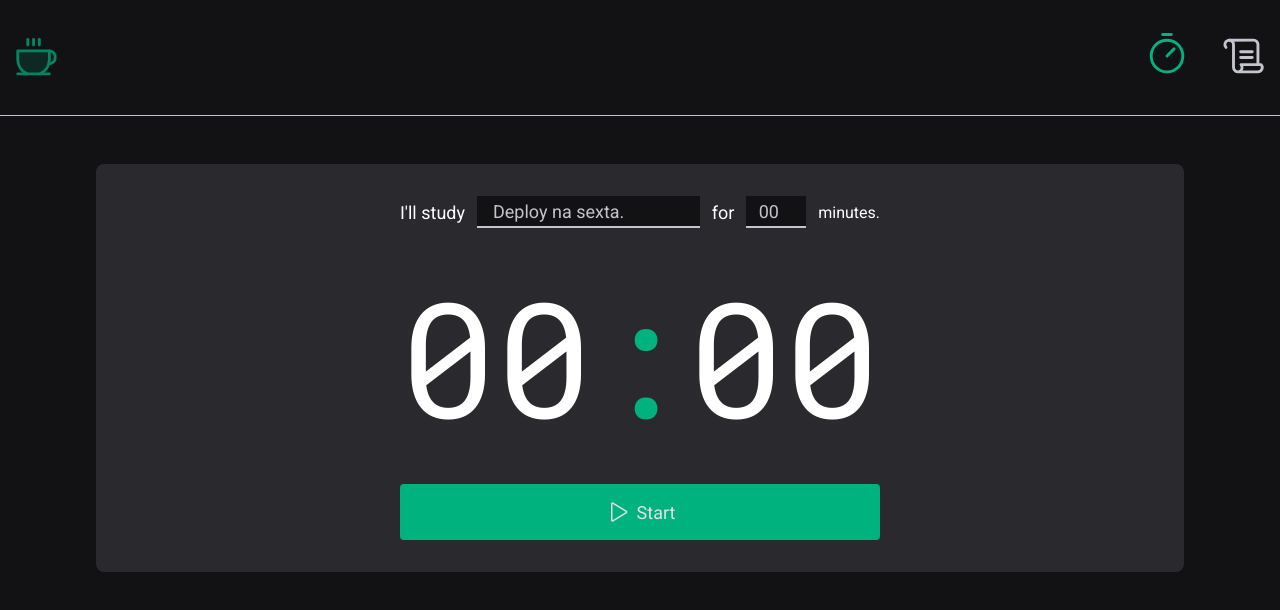
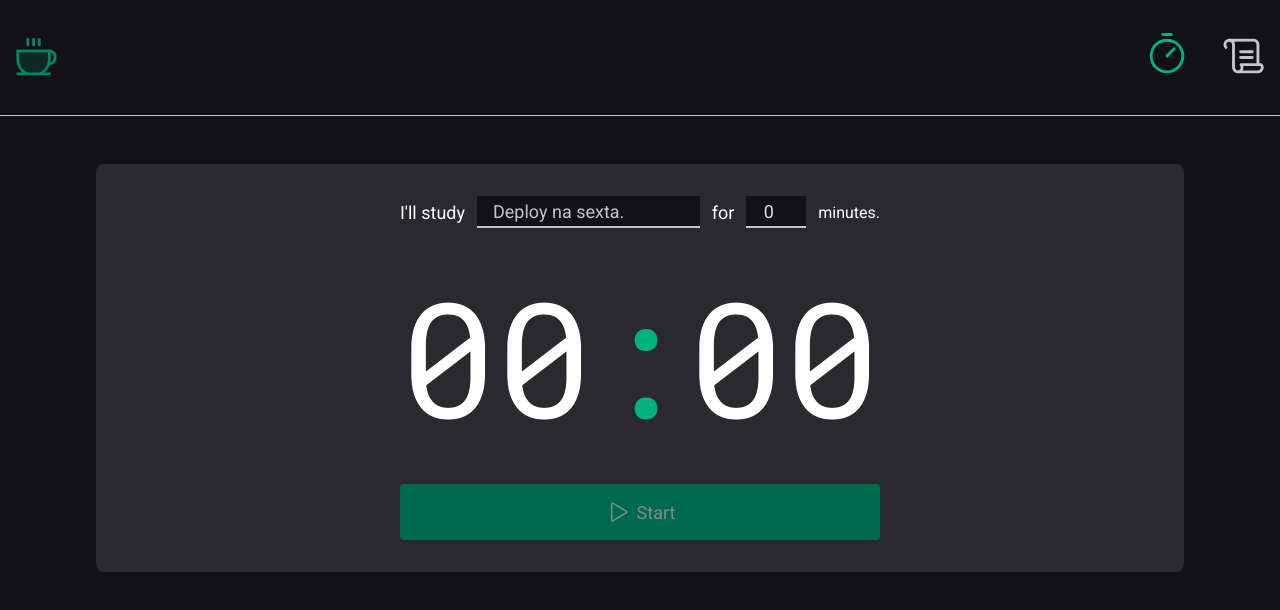
Before and after one commit to ssdev-95/ignite-2022-module-02-ignite-timer, a React (Vite) app: page / in a window 1280 px wide. Shown: the top 610 px of the page. Built offline with nearby package versions, Linux system fonts and the light colour scheme.

Commit message:
update: form validations

```diff
--- a/package.json
+++ b/package.json
@@ -10,12 +10,15 @@
     "lint": "eslint src --ext .ts,.tsx"
   },
   "dependencies": {
+    "@hookform/resolvers": "^2.9.5",
     "@types/styled-components": "^5.1.25",
     "phosphor-react": "^1.4.1",
     "react": "^18.0.0",
     "react-dom": "^18.0.0",
+    "react-hook-form": "^7.33.1",
     "react-router-dom": "^6.3.0",
-    "styled-components": "^5.3.5"
+    "styled-components": "^5.3.5",
+    "zod": "^3.17.3"
   },
   "devDependencies": {
     "@types/react": "^18.0.0",
--- a/src/pages/home/index.tsx
+++ b/src/pages/home/index.tsx
@@ -1,5 +1,8 @@
-//import { FormEvent } from 'react'
 import { Play } from 'phosphor-react'
+
+import { useForm } from 'react-hook-form'
+import { zodResolver } from '@hookform/resolvers/zod'
+import * as zod from 'zod'
 
 import {
   Button,
@@ -11,15 +14,48 @@ import {
   MinuteAmountInput,
 } from './styles'
 
+const newCycleFormSchema = zod.object({
+  task: zod.string().min(1, 'No empty task allowed'),
+  minutesAmount: zod
+    .number()
+    .min(5, 'Task should take at least 5 minutes.')
+    .max(60, 'Task cannot exceed 60 minutes.'),
+})
+
+type NewCycleFormData = zod.infer<typeof newCycleFormSchema>
+
 export function Home() {
   const options = ['Deploy na sexta', 'TDD', 'Docker', 'XGH']
+  const {
+    register,
+    handleSubmit,
+    reset,
+    watch,
+    formState: { errors },
+  } = useForm<NewCycleFormData>({
+    resolver: zodResolver(newCycleFormSchema),
+    defaultValues: { task: '', minutesAmount: 0 },
+  })
 
+  function onCreateNewTask(data: any) {
+    alert(JSON.stringify(data))
+    reset()
+  }
+
+  const task = watch('task')
+  const minutesAmount = watch('minutesAmount')
+  const isSubmitDisabled = !task.length || !minutesAmount
   return (
     <HomeContainer>
-      <form onSubmit={(e) => e.preventDefault()}>
+      <form onSubmit={handleSubmit(onCreateNewTask)}>
         <FormContainer>
           <label htmlFor="task">I&apos;ll study</label>
-          <TextInput id="task" placeholder="Deploy na sexta." list="tasks" />
+          <TextInput
+            id="task"
+            placeholder="Deploy na sexta."
+            list="tasks"
+            {...register('task')}
+          />
           <datalist id="tasks">
             {options.map((data) => (
               <option key={data} value={data}>
@@ -32,8 +68,12 @@ export function Home() {
             type="number"
             placeholder="00"
             step={5}
-            max="999"
+            min={5}
+            max={60}
             id="minutesAmount"
+            {...register('minutesAmount', {
+              valueAsNumber: true,
+            })}
           />
           <span>minutes.</span>
         </FormContainer>
@@ -52,7 +92,7 @@ export function Home() {
           </div>
         </CountdownWrapper>
 
-        <Button variant="default">
+        <Button disabled={isSubmitDisabled} variant="default">
           <Play size={24} />
           Start
         </Button>
--- a/src/pages/home/styles.ts
+++ b/src/pages/home/styles.ts
@@ -79,7 +79,7 @@ export const Separator = styled.span`
   color: ${(props) => props.theme['green-300']};
   font-family: "Roboto Mono", monospace;
 
-  @media (max-width: 869px) {
+  @media (max-width: 800px) {
     display: none;
   }
 `
```
Also changed, not shown: 1 other file (tests, documents, lock files or other folders).
